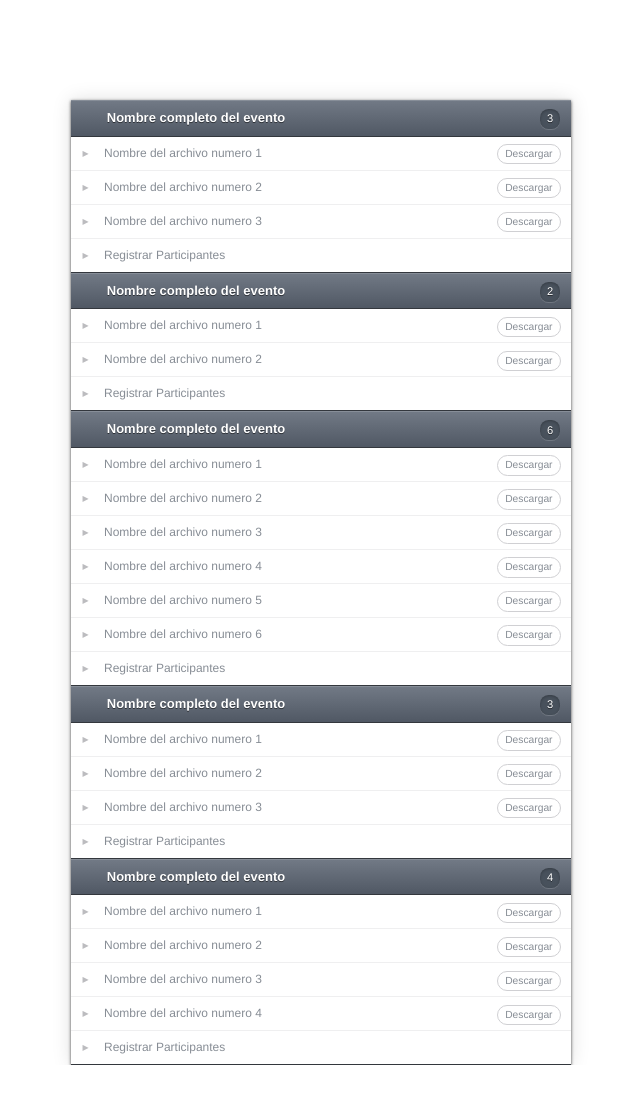
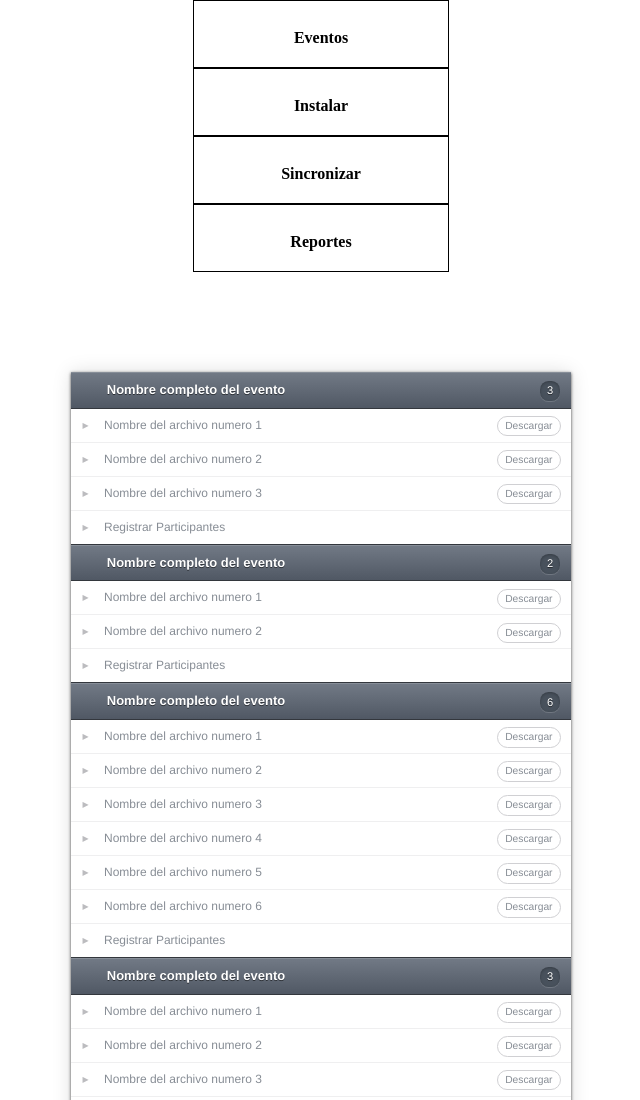
Before and after one commit to chaquen/Biometrico, a plain HTML site: page menuEventos.html in a window 1280 px wide. Shown: the top 1100 px of the page, without its empty margins (319-959 px from the left). Before the commit the page ends 1065 px from the top, so only its background shows below. Drawn offline with nearby package versions, Linux system fonts and the light colour scheme; no server answers.

Commit message:
comit
No tiene cambio

```diff
--- a/estilo/menuEventos.css
+++ b/estilo/menuEventos.css
@@ -209,3 +209,17 @@ ul ul {
 span {
     cursor: pointer;
 }
+#menuAdmin {
+    width: 20%;
+    margin: auto;
+    text-align: center;
+}
+#menuAdmin ul {
+    width: 100%;
+    display: table;
+}
+#menuAdmin ul li {
+    border: 1px solid black;
+    padding-top: 10px;
+    padding-bottom: 20px;
+}
--- a/menuEventos.html
+++ b/menuEventos.html
@@ -33,48 +33,27 @@ and open the template in the editor.
     </head>
     <body>
 
-        <!--Division con el menu
-        <div class="container">
-            <div class="main clearfix">
-                <nav class="navMenu">
+        <!--Division del menu-->
+        <div id="menuAdmin">
             <ul>
                 <li>
-                            <a href="#">
-                                <span class="icon">
-                                        <i aria-hidden="true" class="icon-home"></i>
-                                </span>
-                                <span>Registrar Nuevas Personas</span>
-                            </a>
-                        </li>
-                        <li id="descarga">
-                            <a href="#">
-                                <span class="icon">
-                                        <i aria-hidden="true" class="icon-services"></i>
-                                </span>
-                                <span>Eventos</span>
-                            </a>
+                    <img>
+                    <h4>Eventos</h4>
                 </li>
                 <li>
-                            <a href="#">
-                                <span class="icon">
-                                        <i aria-hidden="true" class="icon-portfolio"></i>
-                                </span>
-                                <span>Sincronizar</span>
-                            </a>
+                    <img>
+                    <h4>Instalar</h4>
                 </li>
                 <li>
-                            <a href="index.html">
-                                <span class="icon">
-                                        <i aria-hidden="true" class="icon-blog"></i>
-                                </span>
-                                <span>Salir</span>
-                            </a>
+                    <img>
+                    <h4>Sincronizar</h4>
+                </li>
+                <li>
+                    <img>
+                    <h4>Reportes</h4>
                 </li>
             </ul>
-                </nav>
         </div>
-        </div>
-        -->
 
         <!--Descargables de los eventos-->
 
--- a/nbproject/private/private.xml
+++ b/nbproject/private/private.xml
@@ -3,8 +3,10 @@
     <editor-bookmarks xmlns="http://www.netbeans.org/ns/editor-bookmarks/2" lastBookmarkId="0"/>
     <open-files xmlns="http://www.netbeans.org/ns/projectui-open-files/2">
         <group>
+            <file>file:/C:/xampp/htdocs/Biometrico/estilo/menuEventos.css</file>
             <file>file:/C:/xampp/htdocs/Biometrico/estilo/evento.css</file>
             <file>file:/C:/xampp/htdocs/Biometrico/participantes.html</file>
+            <file>file:/C:/xampp/htdocs/Biometrico/menuEventos.html</file>
         </group>
     </open-files>
 </project-private>
```
Lines whose indentation alone changed are shown as unchanged.
